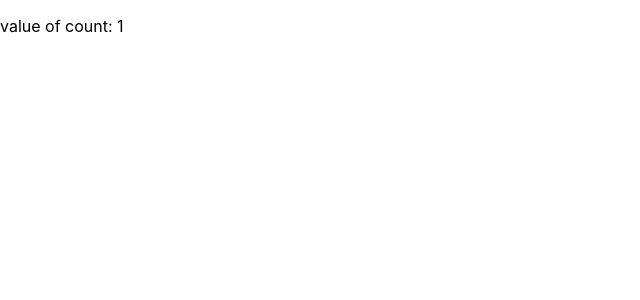
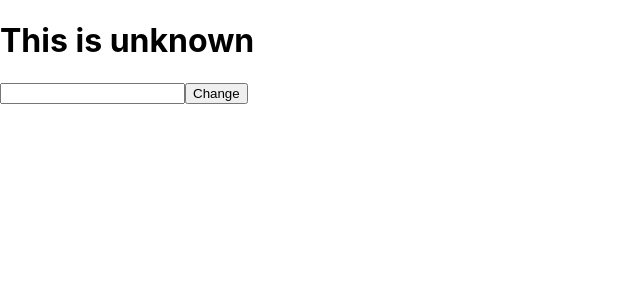
Before and after one commit to Chandanjanardan/reactAdv, a React (Create React App) app: page / in a window 1280 px wide. Shown: the top 300 px of the page, without its empty margins (0-640 px from the left). Built offline with nearby package versions, Linux system fonts and the light colour scheme.

Commit message:
adding ref

```diff
--- a/src/App.js
+++ b/src/App.js
@@ -1,22 +1,25 @@
-import React, { useEffect, useState } from 'react'
+import React, { useRef, useState } from 'react';
 
 function App() {
-  const [count, setCount] = useState(0)
+  const [name, setName] = useState("");
+  const nameRef = useRef();
 
-  function getResult(){
-    let str= "hello"
+  function handleName() {
+    setName(nameRef.current.value);
+    nameRef.current.focus()
+    // let newP = document.createElement("p")
+    // newP.innerText=name
+    console.log(newP)
   }
-
-  useEffect(() => {
-    setCount((count) => count + 1)
-  }, [])
-  // we have specified a function in the dependency array
 
   return (
     <div>
-      <p>value of count: {count}</p>
+      <h1>This is {name? name:"unknown"}</h1>
+      <input ref={nameRef} type='text' />
+      <button onClick={handleName}>Change</button>
+
     </div>
-  )
+  );
 }
 
-export default App
+export default App;
```
